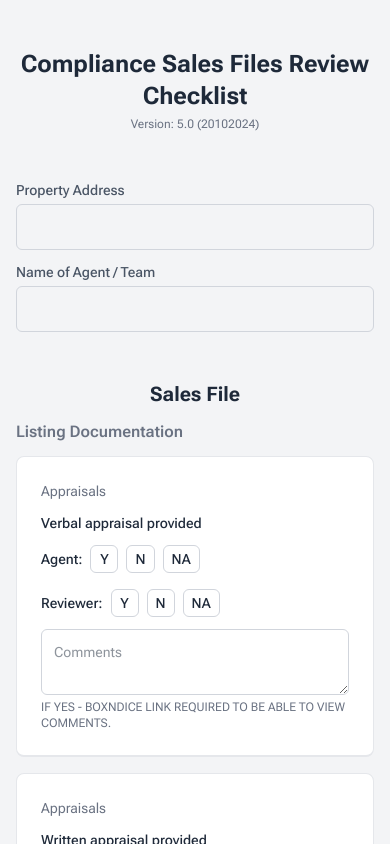
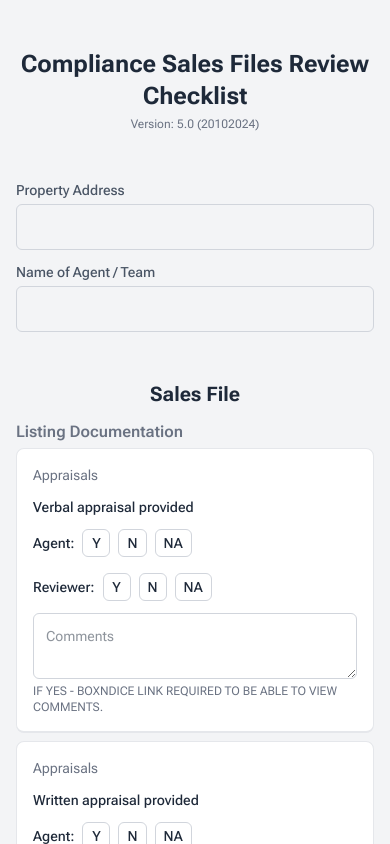
Before and after one commit to OW-Marns/web-form, a React (Vite) app: page / in a window 390 px wide. Shown: the top 844 px of the page. Built offline with nearby package versions, Linux system fonts and the light colour scheme.

Commit message:
responsive space

```diff
--- a/src/App.tsx
+++ b/src/App.tsx
@@ -83,7 +83,7 @@ const App: React.FC = () => {
       </h2>
 
       {/* Main section checklist form */}
-      <div className="space-y-4">
+      <div className="space-y-2 sm:space-y-4">
         <h6 className="text-base sm:text-lg md:text-xl leading-none font-semibold text-gray-500">
           {subtitle}
         </h6>
--- a/src/components/Card.tsx
+++ b/src/components/Card.tsx
@@ -9,7 +9,7 @@ export const Card: React.FC<CardProps> = (props) => {
       id={props.id}
       className={cn(
         "CARD",
-        "w-full p-6 bg-white border border-b-2 border-gray-200 rounded-lg space-y-3",
+        "w-full p-4 sm:p-6 bg-white border border-b-2 border-gray-200 rounded-lg space-y-3",
         props.className
       )}
     >
```
